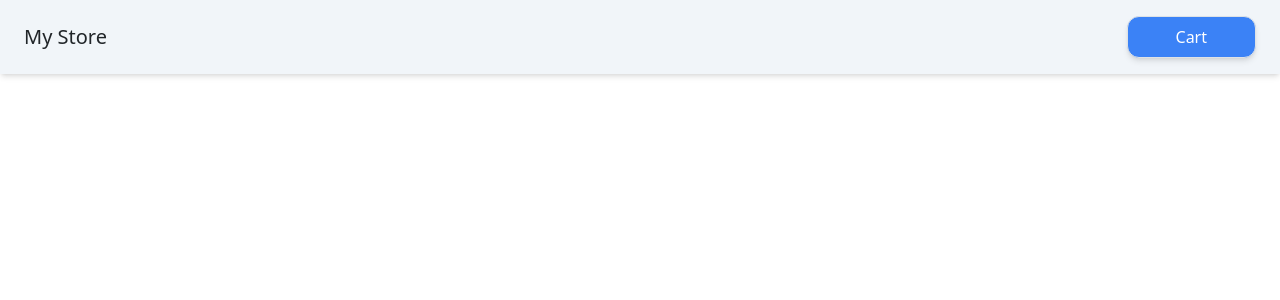
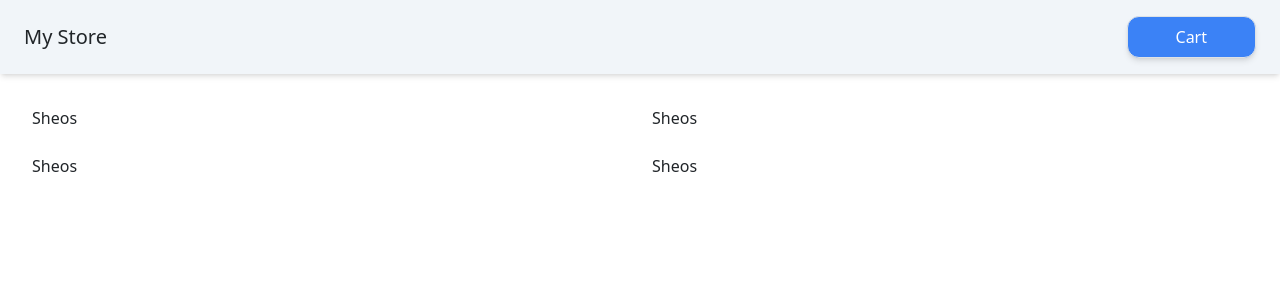
Before and after one commit to amirdhahri01/anguler_playground, an Angular app in the folder hoteninventoryapp/: page / in a window 1280 px wide. Shown: the top 300 px of the page. Built offline with nearby package versions, Linux system fonts and the light colour scheme.

Commit message:
An update

```diff
--- a/hoteninventoryapp/src/app/app.component.html
+++ b/hoteninventoryapp/src/app/app.component.html
@@ -11,3 +11,4 @@
     </ng-container> -->
 <!-- </app-book> -->
 <app-header></app-header>
+<app-product-list></app-product-list>
--- a/hoteninventoryapp/src/app/app.component.ts
+++ b/hoteninventoryapp/src/app/app.component.ts
@@ -5,10 +5,11 @@ import { ProductsComponent } from './products/products.component';
 import { BookComponent } from './book/book.component';
 import { TestComponent } from './test/test.component';
 import { HeaderComponent } from './components/header/header.component';
+import { ProductListComponent } from "./components/product-list/product-list.component";
 
 @Component({
   selector: 'app-root',
-  imports: [RoomsComponent , CourseComponent , ProductsComponent , BookComponent , HeaderComponent],
+  imports: [RoomsComponent, CourseComponent, ProductsComponent, BookComponent, HeaderComponent, ProductListComponent , ProductListComponent],
   templateUrl: './app.component.html',
   styleUrl: './app.component.scss',
 })
--- a/hoteninventoryapp/src/app/components/product-list/product-list.component.html
+++ b/hoteninventoryapp/src/app/components/product-list/product-list.component.html
@@ -1,5 +1,5 @@
 <div class="p-8 grid grid-cols-2 gap-4 ">
     @for (product of products() ; track product.id){
-        {{product.title}}
+      <div>  {{product.title}}</div>
     }
 </div>
--- a/hoteninventoryapp/src/app/components/product-list/product-list.component.ts
+++ b/hoteninventoryapp/src/app/components/product-list/product-list.component.ts
@@ -15,6 +15,27 @@ export class ProductListComponent {
       image : "https://brand.assets.adidas.com/image/upload/v1717007627/Training_FW_24_Dropset3_global_Launch_What_shoes_should_you_wear_to_the_gym_image_body1_5efeb22068.jpg",
       price : 20,
       stock  : 2,
+    },
+    {
+      id : 2,
+      title : "Sheos",
+      image : "https://brand.assets.adidas.com/image/upload/v1717007627/Training_FW_24_Dropset3_global_Launch_What_shoes_should_you_wear_to_the_gym_image_body1_5efeb22068.jpg",
+      price : 20,
+      stock  : 2,
+    },
+    {
+      id : 3,
+      title : "Sheos",
+      image : "https://brand.assets.adidas.com/image/upload/v1717007627/Training_FW_24_Dropset3_global_Launch_What_shoes_should_you_wear_to_the_gym_image_body1_5efeb22068.jpg",
+      price : 20,
+      stock  : 2,
+    },
+    {
+      id : 4,
+      title : "Sheos",
+      image : "https://brand.assets.adidas.com/image/upload/v1717007627/Training_FW_24_Dropset3_global_Launch_What_shoes_should_you_wear_to_the_gym_image_body1_5efeb22068.jpg",
+      price : 20,
+      stock  : 2,
     }
   ]);
 }
```
Also changed, not shown: hoteninventoryapp/src/app/components/product-card/product-card.component.ts (added, +11 -0 lines), hoteninventoryapp/src/app/components/product-card/product-card.component.html (added), hoteninventoryapp/src/app/components/product-card/product-card.component.scss (added), 1 other file (tests, documents, lock files or other folders).
